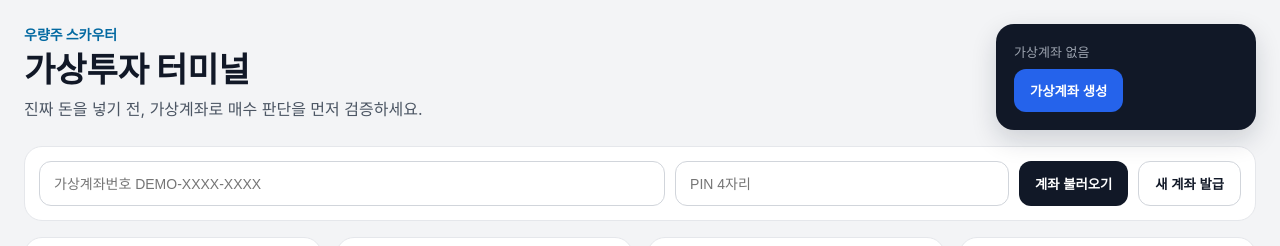
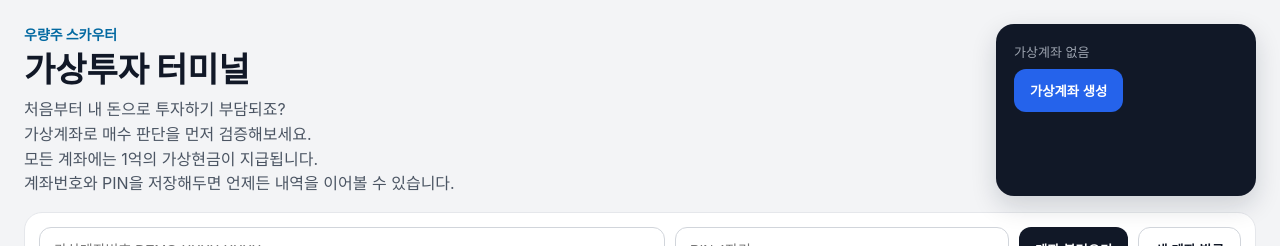
Before and after one commit to DcoyA/screener, a Next.js app: page /demo-trade in a window 1280 px wide. Shown: the top 246 px of the page. Built offline with nearby package versions, Linux system fonts and the light colour scheme; no server answers.

Commit message:
Update page.js

```diff
--- a/app/demo-trade/page.js
+++ b/app/demo-trade/page.js
@@ -527,7 +527,7 @@ export default function DemoTradePage() {
         <div>
           <div style={styles.logo}>우량주 스카우터</div>
           <h1 style={styles.title}>가상투자 터미널</h1>
-          <p style={styles.subTitle}>진짜 돈을 넣기 전, 가상계좌로 매수 판단을 먼저 검증하세요.</p>
+          <p style={styles.subTitle}>처음부터 내 돈으로 투자하기 부담되죠?<br/>가상계좌로 매수 판단을 먼저 검증해보세요.<br/>모든 계좌에는 1억의 가상현금이 지급됩니다.  <br/>계좌번호와 PIN을 저장해두면 언제든 내역을 이어볼 수 있습니다.</p>
         </div>
 
         <div style={styles.accountBox} className="dt-account-box">
```
